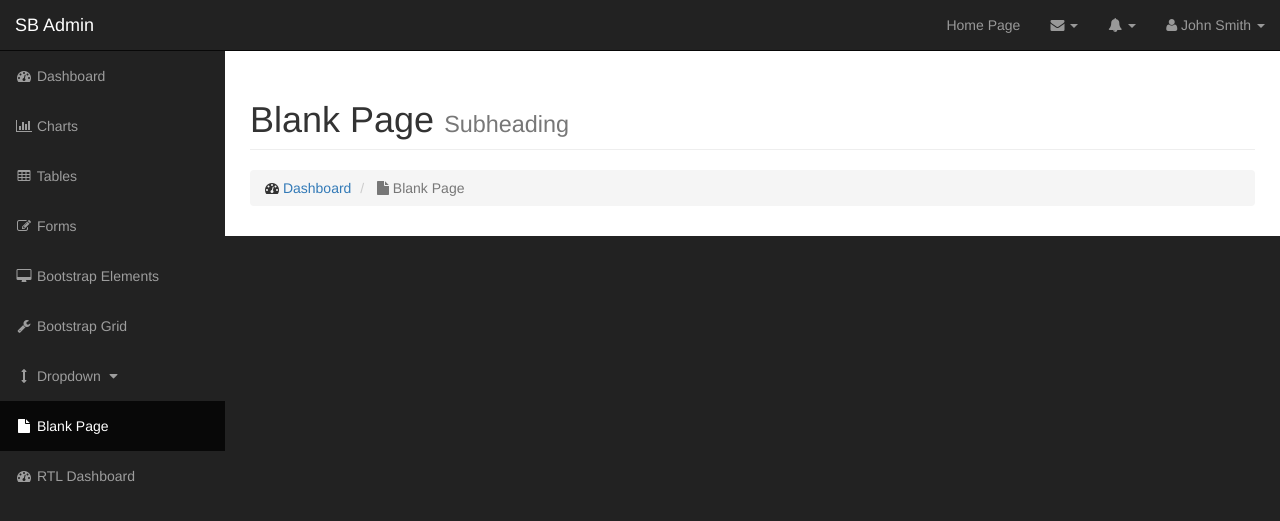
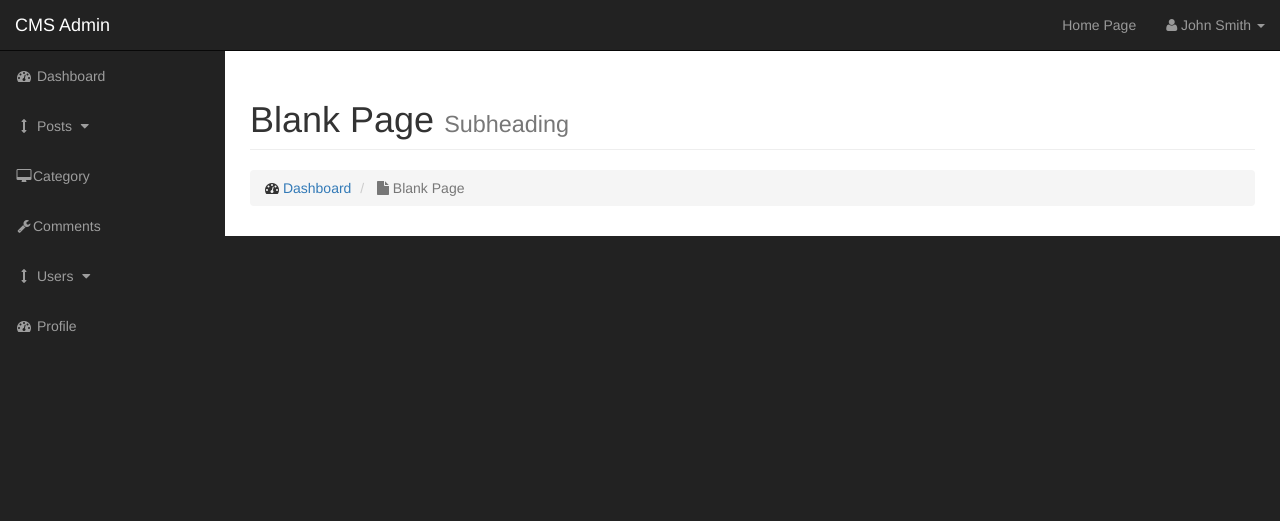
Before and after one commit to ravindrashrivastava/cmsrepo, a PHP site: page /admin/index.php in a window 1280 px wide. Shown: the top 521 px of the page. Run offline with PHP 8.4, Linux system fonts and the light colour scheme; grey boxes labelled with a size stand in for pictures from a placeholder-image service; some libraries are stand-ins or nearby versions.

Commit message:
admin side navigation dropdown add

```diff
--- a/admin/includes/navigation.php
+++ b/admin/includes/navigation.php
@@ -7,105 +7,16 @@
                     <span class="icon-bar"></span>
                     <span class="icon-bar"></span>
                 </button>
-                <a class="navbar-brand" href="index.html">SB Admin</a>
+                <a class="navbar-brand" href="index.php">CMS Admin</a>
             </div>
             <!-- Top Menu Items -->
             <ul class="nav navbar-right top-nav">
                 <li><a href="../index.php">Home Page</a></li>
                 <li class="dropdown">
-                    <a href="#" class="dropdown-toggle" data-toggle="dropdown"><i class="fa fa-envelope"></i> <b class="caret"></b></a>
-                    <ul class="dropdown-menu message-dropdown">
-                        <li class="message-preview">
-                            <a href="#">
-                                <div class="media">
-                                    <span class="pull-left">
-                                        <img class="media-object" src="http://placehold.it/50x50" alt="">
-                                    </span>
-                                    <div class="media-body">
-                                        <h5 class="media-heading">
-                                            <strong>John Smith</strong>
-                                        </h5>
-                                        <p class="small text-muted"><i class="fa fa-clock-o"></i> Yesterday at 4:32 PM</p>
-                                        <p>Lorem ipsum dolor sit amet, consectetur...</p>
-                                    </div>
-                                </div>
-                            </a>
-                        </li>
-                        <li class="message-preview">
-                            <a href="#">
-                                <div class="media">
-                                    <span class="pull-left">
-                                        <img class="media-object" src="http://placehold.it/50x50" alt="">
-                                    </span>
-                                    <div class="media-body">
-                                        <h5 class="media-heading">
-                                            <strong>John Smith</strong>
-                                        </h5>
-                                        <p class="small text-muted"><i class="fa fa-clock-o"></i> Yesterday at 4:32 PM</p>
-                                        <p>Lorem ipsum dolor sit amet, consectetur...</p>
-                                    </div>
-                                </div>
-                            </a>
-                        </li>
-                        <li class="message-preview">
-                            <a href="#">
-                                <div class="media">
-                                    <span class="pull-left">
-                                        <img class="media-object" src="http://placehold.it/50x50" alt="">
-                                    </span>
-                                    <div class="media-body">
-                                        <h5 class="media-heading">
-                                            <strong>John Smith</strong>
-                                        </h5>
-                                        <p class="small text-muted"><i class="fa fa-clock-o"></i> Yesterday at 4:32 PM</p>
-                                        <p>Lorem ipsum dolor sit amet, consectetur...</p>
-                                    </div>
-                                </div>
-                            </a>
-                        </li>
-                        <li class="message-footer">
-                            <a href="#">Read All New Messages</a>
-                        </li>
-                    </ul>
-                </li>
-                <li class="dropdown">
-                    <a href="#" class="dropdown-toggle" data-toggle="dropdown"><i class="fa fa-bell"></i> <b class="caret"></b></a>
-                    <ul class="dropdown-menu alert-dropdown">
-                        <li>
-                            <a href="#">Alert Name <span class="label label-default">Alert Badge</span></a>
-                        </li>
-                        <li>
-                            <a href="#">Alert Name <span class="label label-primary">Alert Badge</span></a>
-                        </li>
-                        <li>
-                            <a href="#">Alert Name <span class="label label-success">Alert Badge</span></a>
-                        </li>
-                        <li>
-                            <a href="#">Alert Name <span class="label label-info">Alert Badge</span></a>
-                        </li>
-                        <li>
-                            <a href="#">Alert Name <span class="label label-warning">Alert Badge</span></a>
-                        </li>
-                        <li>
-                            <a href="#">Alert Name <span class="label label-danger">Alert Badge</span></a>
-                        </li>
-                        <li class="divider"></li>
-                        <li>
-                            <a href="#">View All</a>
-                        </li>
-                    </ul>
-                </li>
-                <li class="dropdown">
                     <a href="#" class="dropdown-toggle" data-toggle="dropdown"><i class="fa fa-user"></i> John Smith <b class="caret"></b></a>
                     <ul class="dropdown-menu">
                         <li>
                             <a href="#"><i class="fa fa-fw fa-user"></i> Profile</a>
-                        </li>
-                        <li>
-                            <a href="#"><i class="fa fa-fw fa-envelope"></i> Inbox</a>
-                        </li>
-                        <li>
-                            <a href="#"><i class="fa fa-fw fa-gear"></i> Settings</a>
                         </li>
                         <li class="divider"></li>
                         <li>
@@ -121,37 +32,37 @@
                         <a href="index.html"><i class="fa fa-fw fa-dashboard"></i> Dashboard</a>
                     </li>
                     <li>
-                        <a href="charts.html"><i class="fa fa-fw fa-bar-chart-o"></i> Charts</a>
-                    </li>
-                    <li>
-                        <a href="tables.html"><i class="fa fa-fw fa-table"></i> Tables</a>
-                    </li>
-                    <li>
-                        <a href="forms.html"><i class="fa fa-fw fa-edit"></i> Forms</a>
-                    </li>
-                    <li>
-                        <a href="bootstrap-elements.html"><i class="fa fa-fw fa-desktop"></i> Bootstrap Elements</a>
-                    </li>
-                    <li>
-                        <a href="bootstrap-grid.html"><i class="fa fa-fw fa-wrench"></i> Bootstrap Grid</a>
-                    </li>
-                    <li>
-                        <a href="javascript:;" data-toggle="collapse" data-target="#demo"><i class="fa fa-fw fa-arrows-v"></i> Dropdown <i class="fa fa-fw fa-caret-down"></i></a>
-                        <ul id="demo" class="collapse">
+                        <a href="javascript:;" data-toggle="collapse" data-target="#posts_dropdown"><i class="fa fa-fw fa-arrows-v"></i> Posts <i class="fa fa-fw fa-caret-down"></i></a>
+                        <ul id="posts_dropdown" class="collapse">
                             <li>
-                                <a href="#">Dropdown Item</a>
+                                <a href="#">View All Posts</a>
                             </li>
                             <li>
-                                <a href="#">Dropdown Item</a>
+                                <a href="#">Add Posts</a>
                             </li>
                         </ul>
                     </li>
-                    <li class="active">
-                        <a href="blank-page.html"><i class="fa fa-fw fa-file"></i> Blank Page</a>
+                    <li>
+                        <a href="bootstrap-elements.html"><i class="fa fa-fw fa-desktop"></i>Category</a>
                     </li>
                     <li>
-                        <a href="index-rtl.html"><i class="fa fa-fw fa-dashboard"></i> RTL Dashboard</a>
+                        <a href="bootstrap-grid.html"><i class="fa fa-fw fa-wrench"></i>Comments</a>
                     </li>
+                    <li>
+                        <a href="javascript:;" data-toggle="collapse" data-target="#demo"><i class="fa fa-fw fa-arrows-v"></i> Users <i class="fa fa-fw fa-caret-down"></i></a>
+                        <ul id="demo" class="collapse">
+                            <li>
+                                <a href="#">View All Posts</a>
+                            </li>
+                            <li>
+                                <a href="#">Add Posts</a>
+                            </li>
+                        </ul>
+                    </li>
+                    <li>
+                        <a href="index-rtl.html"><i class="fa fa-fw fa-dashboard"></i> Profile</a>
+                    </li>
+
                 </ul>
             </div>
             <!-- /.navbar-collapse -->
--- a/admin/index.php
+++ b/admin/index.php
@@ -34,5 +34,4 @@
 
         </div>
         <!-- /#page-wrapper -->
-
 <?php include "includes/footer.php"; ?>
--- a/includes/navigation.php
+++ b/includes/navigation.php
@@ -8,7 +8,7 @@
                     <span class="icon-bar"></span>
                     <span class="icon-bar"></span>
                 </button>
-                <a class="navbar-brand" href="#">Start Bootstrap</a>
+                <a class="navbar-brand" href="index.php">Tavelling Blog</a>
             </div>
             <!-- Collect the nav links, forms, and other content for toggling -->
             <div class="collapse navbar-collapse" id="bs-example-navbar-collapse-1">
```
Also changed, not shown: images/Janki_Chatti.jpg (added).
